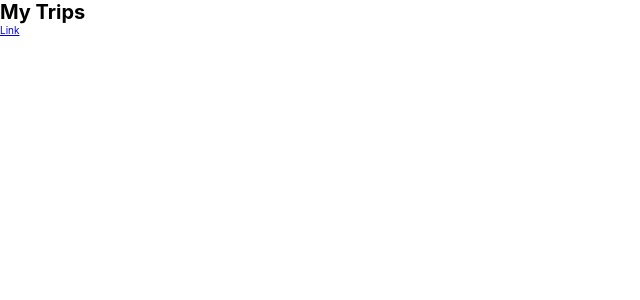
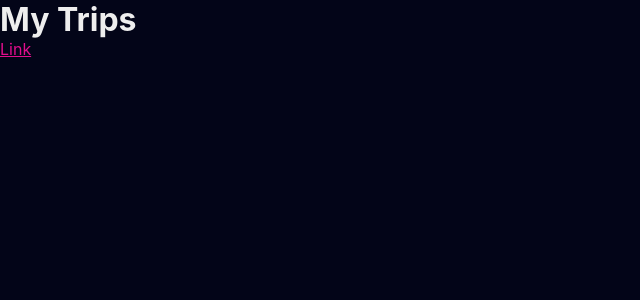
Before and after one commit to gabepinheiro/medals-brazil, a Next.js app: page / in a window 1280 px wide. Shown: the top 300 px of the page, without its empty margins (0-640 px from the left). Built offline with nearby package versions, Linux system fonts and the light colour scheme.

Commit message:
Add CSS Variables

```diff
--- a/src/styles/global.ts
+++ b/src/styles/global.ts
@@ -1,6 +1,18 @@
 import { createGlobalStyle } from 'styled-components'
 
 const GlobalStyles = createGlobalStyle`
+  :root {
+    --highlight: #e20e8d;
+    --background: #030518;
+    --white: #eee;
+
+    --container: 100rem;
+
+    --small: 1.5rem;
+    --medium: 3rem;
+    --large: 5rem;
+  }
+
   * {
     margin: 0;
     padding: 0;
@@ -13,10 +25,22 @@
 
   html, body, #__next {
     height: 100%;
+    background: var(--background);
+    color: var(--white);
   }
 
   body {
+    font-size: 1.6rem;
     font-family: -apple-system, BlinkMacSystemFont, 'Segoe UI', Roboto, Oxygen, Ubuntu, Cantarell, 'Open Sans', 'Helvetica Neue', sans-serif
+  }
+
+  p {
+    font-size: 2rem;
+    line-height: var(--medium);
+  }
+
+  a {
+    color: var(--highlight)
   }
 `
 
```
